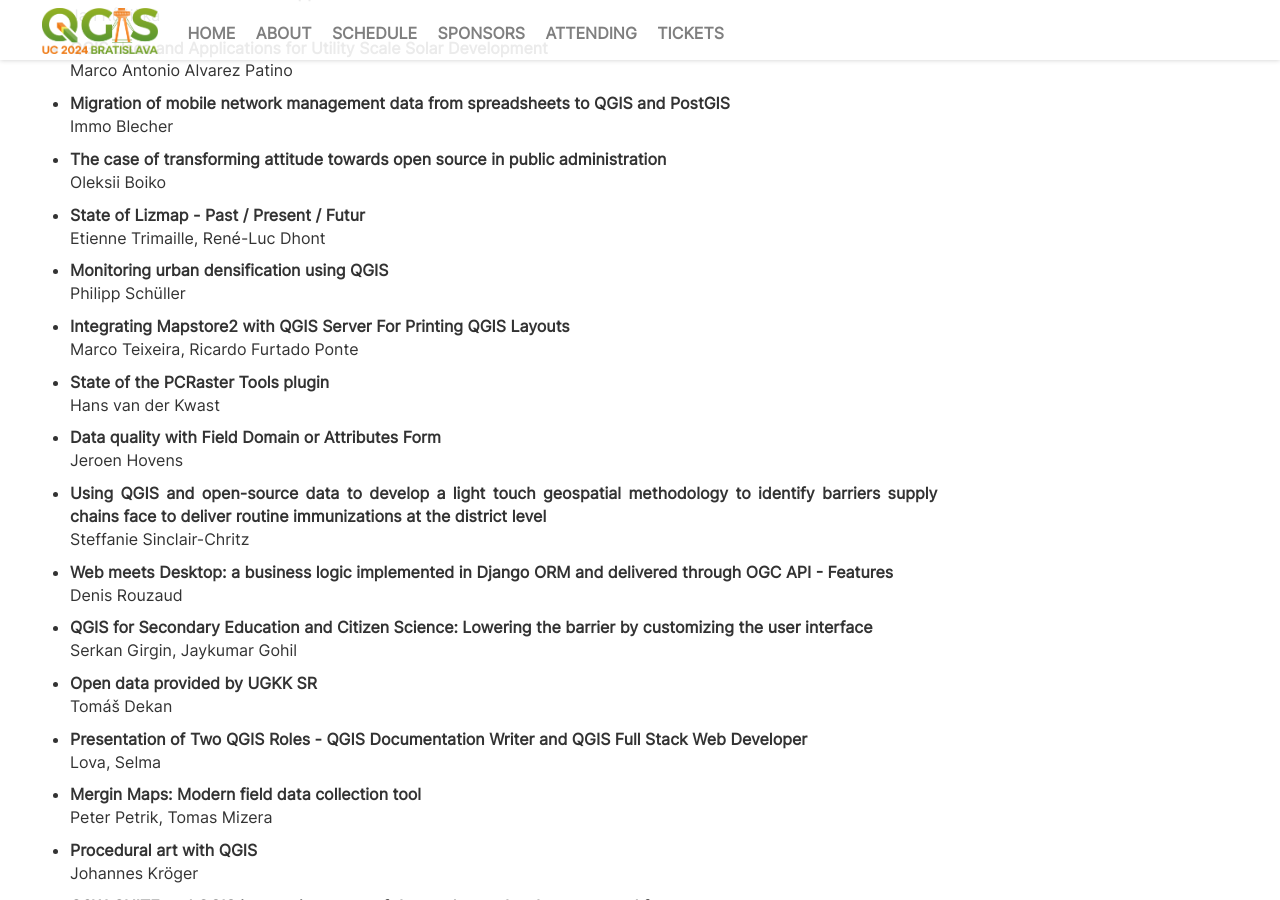
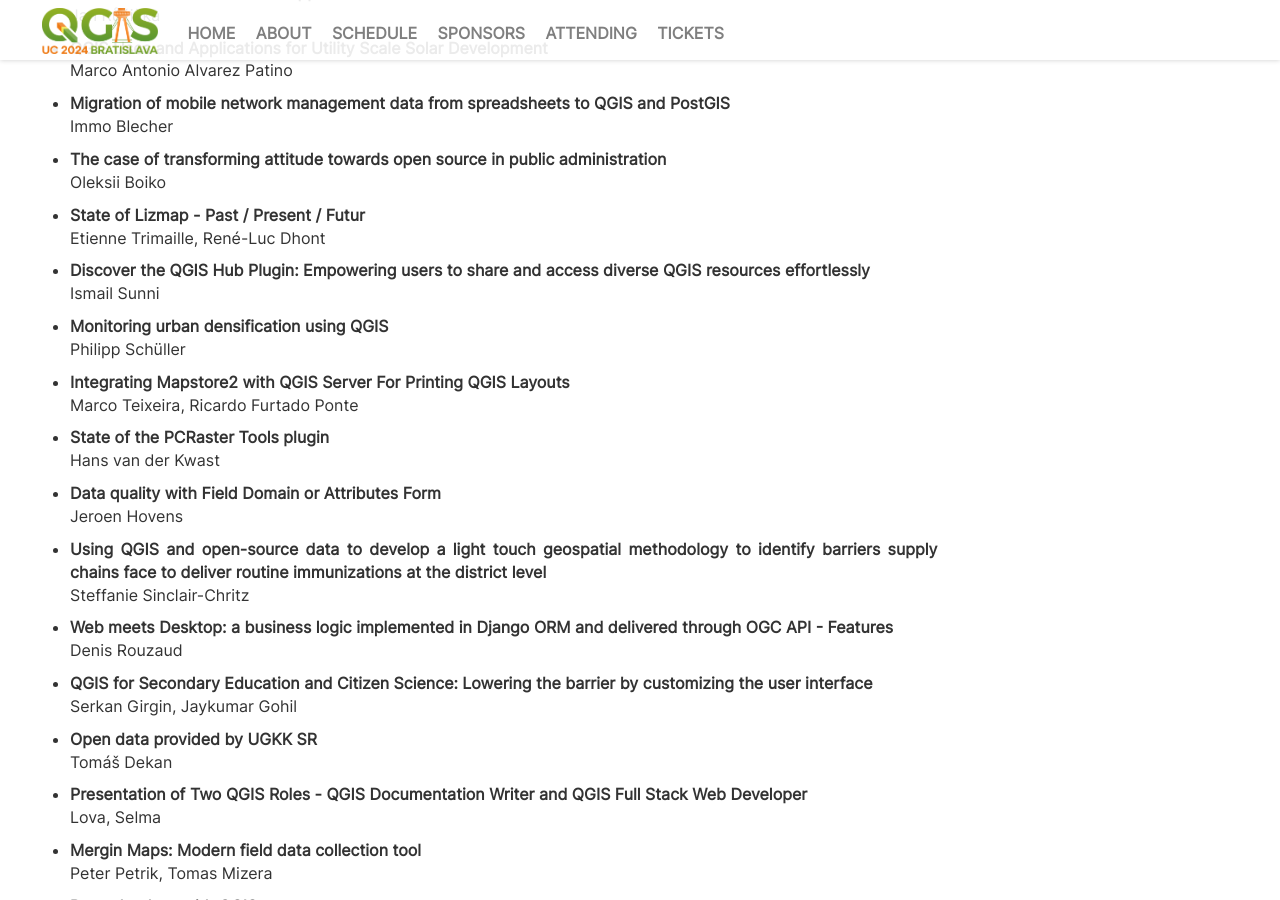
Before and after one commit to qgis-sk/uc2024-web, a Jekyll site: the page built from _pages/schedule.html, in a window 1280 px wide and 900 px high, scrolled down 2344 px. Built offline with Jekyll 4.4.1, drawn with Linux system fonts in a browser that asks for light colours; nearby versions of some CDN libraries; comment, search, counter and statistics services are not loaded; some of the changed text lies outside the part shown.

Commit message:
more confirmed talks

```diff
--- a/_pages/schedule.html
+++ b/_pages/schedule.html
@@ -49,7 +49,7 @@
 <li style="margin: 10px 0;"><b>Everything I learned building AI models for QGIS</b><br/>Brendan Ashworth
 <li style="margin: 10px 0;"><b>QGIS website renovation</b><br/>Aliaksandra Tsiatserkina
 <li style="margin: 10px 0;"><b>Learn how to create user friendly layout templates</b><br/>Mie Winstrup
-<li style="margin: 10px 0;"><b>Rethinking urban health by measuring and mapping walkability with Q-GIS in the Global South.</b><br/>Ricardo Pozo
+<li style="margin: 10px 0;"><b>Rethinking urban health by measuring and mapping walkability with Q-GIS in the Global South.</b><br/>Ricardo Pozo, Susana Belén Mizhquiri Macías
 <li style="margin: 10px 0;"><b>QGIS applications in transport planning: case studies of cycling and public transport support</b><br/>Marian Gogola
 <li style="margin: 10px 0;"><b>Exploring Advanced Data Integrations with Speckle</b><br/>Kateryna Konieva
 <li style="margin: 10px 0;"><b>Transformation from a "GIS enthusiast" to a GIS administrator - a description of deployment cases carried out in small and medium-sized companies.</b><br/>Michał Drożdż
@@ -71,6 +71,7 @@
 <li style="margin: 10px 0;"><b>Migration of mobile network management data from spreadsheets to QGIS and PostGIS</b><br/>Immo Blecher
 <li style="margin: 10px 0;"><b>The case of transforming attitude towards open source in public administration</b><br/>Oleksii Boiko
 <li style="margin: 10px 0;"><b>State of Lizmap - Past / Present / Futur</b><br/>Etienne Trimaille, René-Luc Dhont
+<li style="margin: 10px 0;"><b>Discover the QGIS Hub Plugin: Empowering users to share and access diverse QGIS resources effortlessly</b><br/>Ismail Sunni
 <li style="margin: 10px 0;"><b>Monitoring urban densification using QGIS</b><br/>Philipp Schüller
 <li style="margin: 10px 0;"><b>Integrating Mapstore2 with QGIS Server For Printing QGIS Layouts</b><br/>Marco Teixeira, Ricardo Furtado Ponte
 <li style="margin: 10px 0;"><b>State of the PCRaster Tools plugin</b><br/>Hans van der Kwast
```
